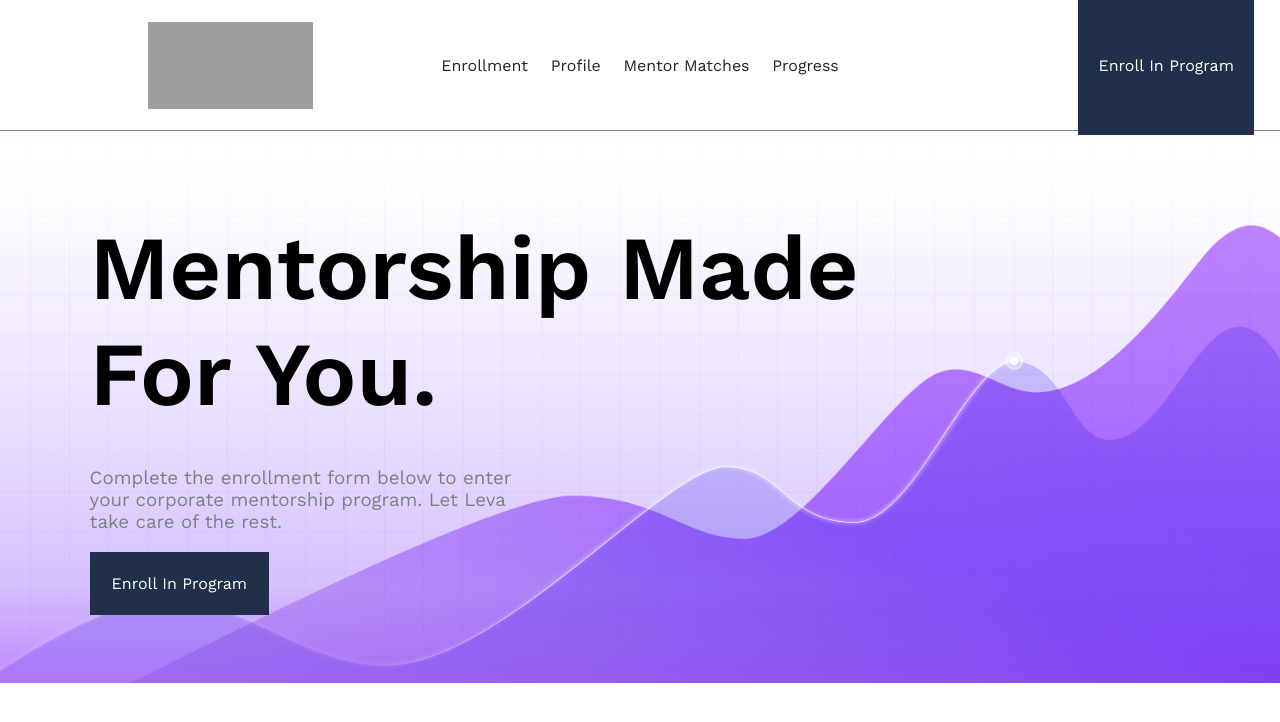
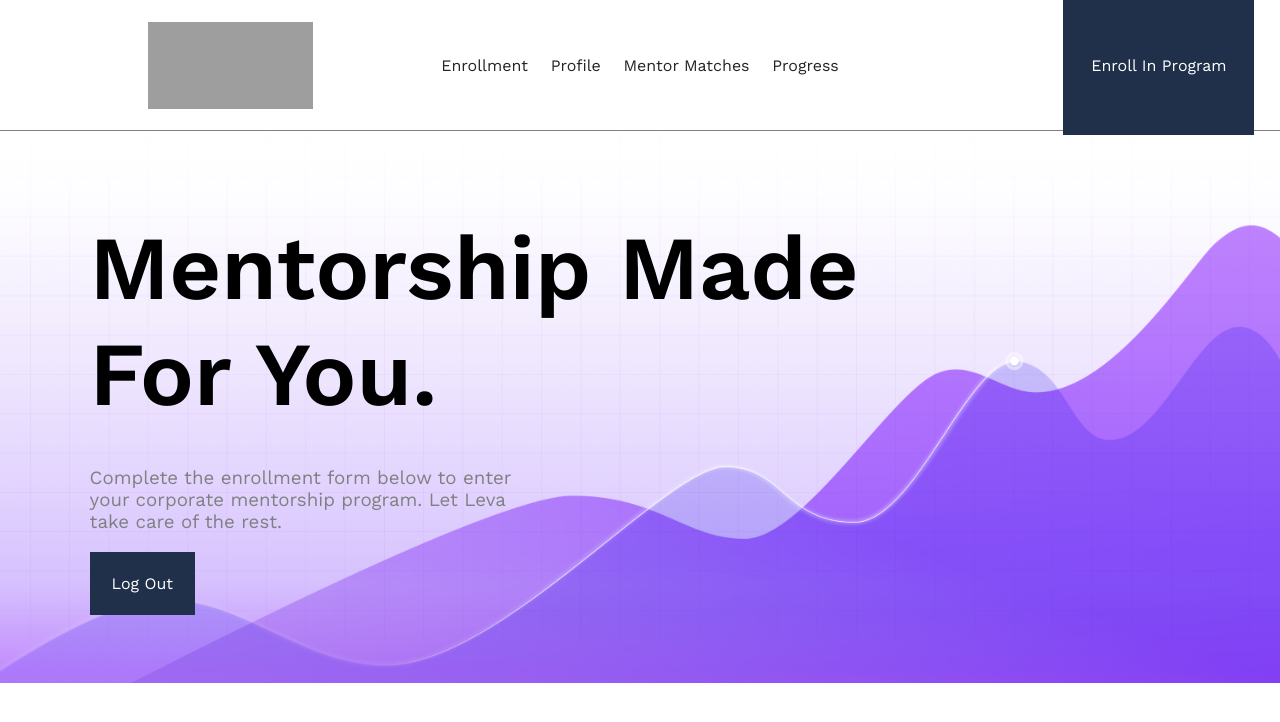
Before and after one commit to brennanb2025/leva_development, a Flask app: page /portal in a window 1280 px wide. Shown: the top 722 px of the page. Run offline with Flask 2, Linux system fonts and the light colour scheme; some libraries are stand-ins or nearby versions; grey boxes are pictures that could not be loaded.

Commit message:
Changed some button descriptions to put a login/logout option

```diff
--- a/app/static/css_files/main.css
+++ b/app/static/css_files/main.css
@@ -71,11 +71,13 @@ body, html{
     outline: none;
     height: 100px;
     color: white;
+    min-width: 150px;
     text-decoration: none;
+    text-align: center;
     display: flex;
+    flex-direction: column;
     justify-content: center;
-    flex-direction: column;
-    align-content: center;
+    align-items: center;
     background-color: rgb(33, 48, 74);
     padding: 5%;
     transition-duration: 0.4s;
--- a/app/templates/index1.html
+++ b/app/templates/index1.html
@@ -64,7 +64,7 @@
 
             <div class="register-box">
                 <button class="register">
-                    Launch Your Program
+                    Log In
                 </button>
             </div>
         </div>
--- a/app/templates/mentor.html
+++ b/app/templates/mentor.html
@@ -65,7 +65,7 @@
 
             <div class="register-box">
                 <a class="register" href="{{ url_for('register') }}">
-                    Enroll In Program
+                    Log Out
                 </a>
             </div>
         </div>
--- a/app/templates/portal.html
+++ b/app/templates/portal.html
@@ -83,7 +83,7 @@
 
                 <div class="launch-box">
                     <a class="launch register" href="{{ url_for('register') }}">
-                        Enroll In Program
+                        Log Out
                     </a>
                 </div>
 
--- a/app/templates/profile.html
+++ b/app/templates/profile.html
@@ -58,7 +58,7 @@
 
             <div class="register-box">
                 <a class="register" href="{{ url_for('register') }}">
-                    Enroll In Program
+                    Log Out
                 </a>
             </div>
         </div>
--- a/app/templates/progress.html
+++ b/app/templates/progress.html
@@ -58,7 +58,7 @@
 
             <div class="register-box">
                 <a class="register" href="{{ url_for('register') }}">
-                    Enroll In Program
+                    Log Out
                 </a>
             </div>
         </div>
--- a/app/templates/sign_in.html
+++ b/app/templates/sign_in.html
@@ -56,7 +56,7 @@
             <div class="register-box">
                 <button class="register">
                     <a href="{{ url_for('register') }}">
-                        Enroll In Program
+                        Log Out
                     </a>
                 </button>
             </div>
```
